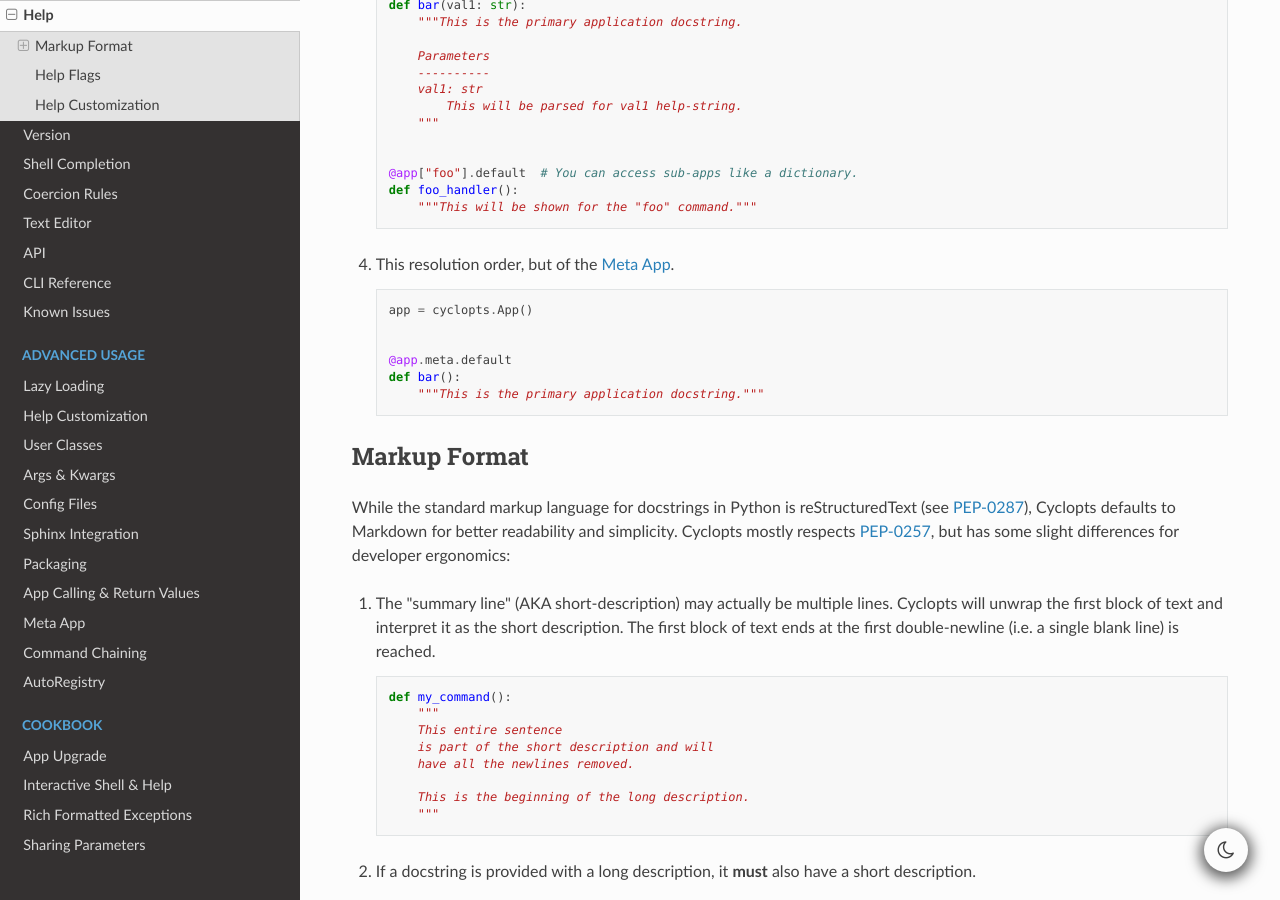
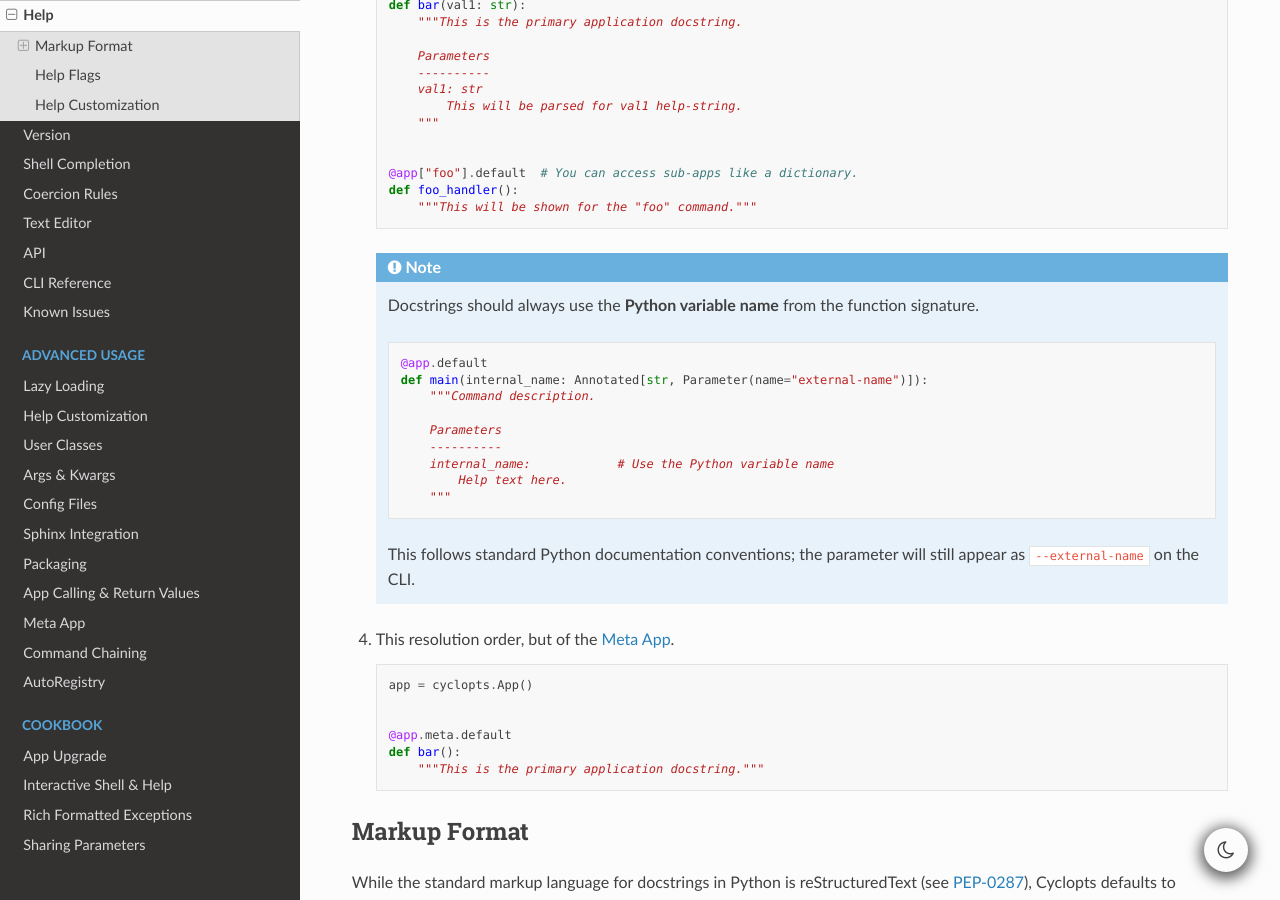
Before and after one commit to BrianPugh/cyclopts, a Sphinx documentation site: the page built from docs/source/help.rst, in a window 1280 px wide and 900 px high, scrolled down 1097 px. Built offline with Sphinx 7.4.7 and the Read the Docs theme 3.1.0, drawn with Linux system fonts in a browser that asks for light colours; the version number could not be read and is left out.

Commit message:
Add note about docstring parameter/python-variable naming.

```diff
--- a/docs/source/help.rst
+++ b/docs/source/help.rst
@@ -71,6 +71,22 @@ The source resolution order is as follows (as applicable):
       def foo_handler():
           """This will be shown for the "foo" command."""
 
+   .. note::
+      Docstrings should always use the **Python variable name** from the function signature.
+
+      .. code-block:: python
+
+         @app.default
+         def main(internal_name: Annotated[str, Parameter(name="external-name")]):
+             """Command description.
+
+             Parameters
+             ----------
+             internal_name:            # Use the Python variable name
+                 Help text here.
+             """
+
+      This follows standard Python documentation conventions; the parameter will still appear as ``--external-name`` on the CLI.
 
 4. This resolution order, but of the :ref:`Meta App`.
 
```
Also changed, not shown: docs/source/parameters.rst (+16 -0 lines).
